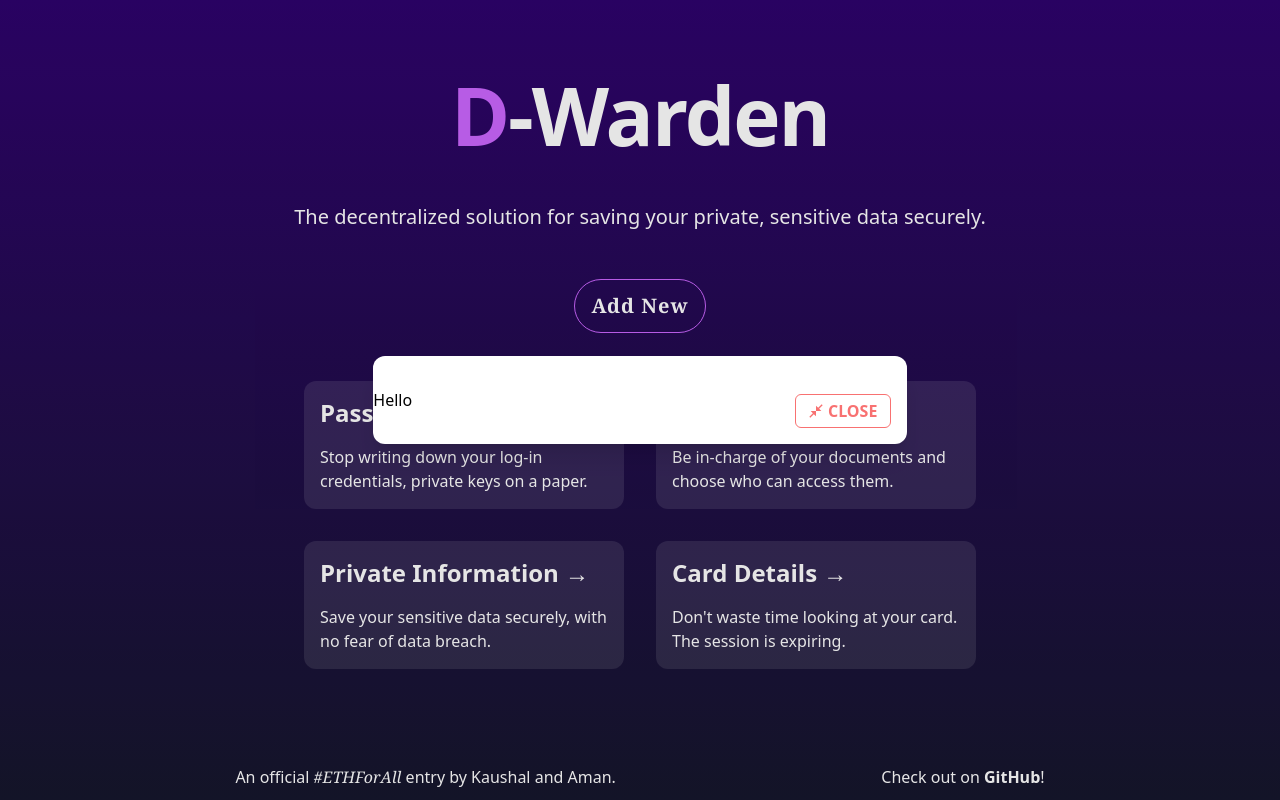
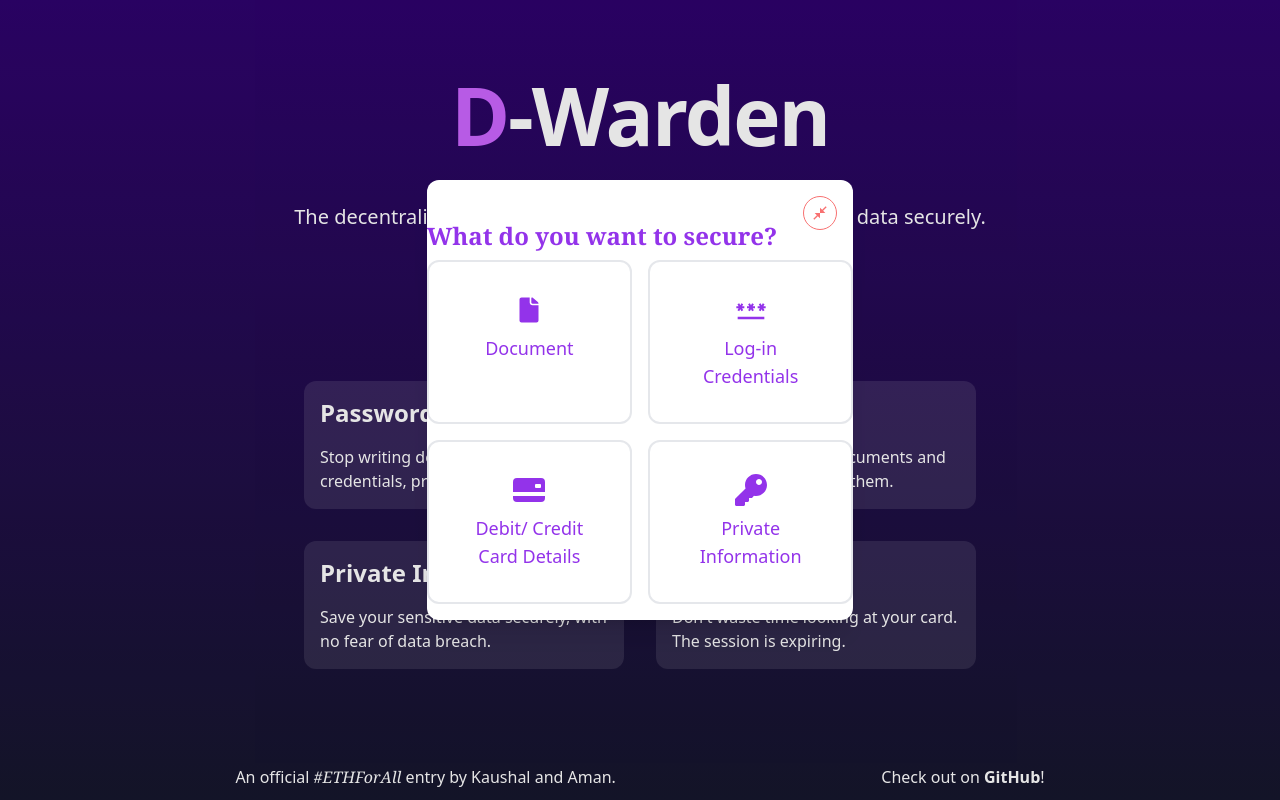
Before and after one commit to joshi-kaushal/d-warden, a Next.js app: page / in a window 1280 px wide. Both pictures are taken after a click on the button "Add New". Built offline with nearby package versions, Linux system fonts and the light colour scheme.

Commit message:
feat: multistep form

```diff
--- a/src/components/modal.tsx
+++ b/src/components/modal.tsx
@@ -28,18 +28,19 @@
       >
         {btnText}
       </button>
+      {/* md:w-8/12 lg:w-5/12   w-10/12*/}
       {isOpen && (
         <dialog
-          className="modal h-max w-10/12 rounded-xl border border-none py-8 shadow-xl md:w-8/12 lg:w-5/12"
+          className="modal h-3/5 w-10/12 rounded-xl border border-none pt-8 shadow-xl md:h-[27.5rem] md:w-4/12 "
           ref={modalRef}
         >
           {children}
 
           <button
             onClick={closeModal}
-            className="absolute bottom-4 right-4 flex w-24 items-center justify-center gap-1 rounded-md border border-red-400 p-1 font-semibold uppercase text-red-400 transition-all duration-500 hover:border-white hover:bg-red-400 hover:text-white"
+            className="absolute top-4 right-4 flex items-center justify-center gap-1 rounded-full border border-red-400 p-2 font-semibold uppercase text-red-400 transition-all duration-500 hover:border-white hover:bg-red-400 hover:text-white"
           >
-            <MdCloseFullscreen /> Close
+            <MdCloseFullscreen />
           </button>
         </dialog>
       )}
--- a/src/components/new/dataSecret.tsx
+++ b/src/components/new/dataSecret.tsx
@@ -1,10 +1,16 @@
 import { FaFileUpload } from "react-icons/fa";
+
+type DataSecretProps = {
+  data: any;
+  updateFields: (data: any) => void;
+};
+
 const RenderDocumentInput = () => {
   return (
     <>
       <label
         htmlFor="fileInput"
-        className="flex h-[324px] w-60 cursor-pointer flex-col items-center justify-center rounded-xl border border-dashed border-gray-300 bg-[#FDFDFD] text-center hover:shadow-xl sm:h-[248px] sm:px-3 md:w-96"
+        className="my-0 mx-auto flex h-[324px] w-full cursor-pointer flex-col items-center justify-center rounded-xl border border-dashed border-gray-300 bg-[#FDFDFD] text-center hover:shadow-xl sm:h-[248px] sm:px-3 md:w-96"
         role="presentation"
         tabIndex={0}
       >
@@ -27,7 +33,7 @@
   );
 };
 
-const RenderCredentials = () => {
+const RenderCredentialsInput = () => {
   return (
     <>
       <div className="relative mt-5">
@@ -154,13 +160,57 @@
   );
 };
 
-export default function DataSecret() {
+const RenderPrivateInfoInput = () => {
   return (
     <>
-      <h2 className="font-serif text-2xl text-white">Enter your data</h2>
-      {/* <RenderCredentials />
-      <RenderDocumentInput /> */}
+      <div className="relative mt-5">
+        <textarea
+          name="privateInfo"
+          id="privateInfo"
+          placeholder="Private Information"
+          className="peer w-96 rounded-md border border-gray-300 px-3 py-3 shadow shadow-gray-100 placeholder:text-transparent focus:border-gray-500 focus:outline-none"
+          autoComplete="off"
+          rows={8}
+        />
+        <label
+          htmlFor="privateInfo"
+          className="pointer-events-none absolute top-0 left-0 ml-3 origin-left -translate-y-1/2 transform px-1 text-sm text-gray-500 transition-all duration-100 ease-in-out peer-placeholder-shown:top-1/2 peer-placeholder-shown:ml-4 peer-placeholder-shown:text-base peer-placeholder-shown:text-gray-400 peer-focus:-top-0 peer-focus:ml-3 peer-focus:text-sm peer-focus:text-gray-800"
+        >
+          Private Information
+        </label>
+      </div>
+    </>
+  );
+};
+
+const RenderOnScreen = (type: string) => {
+  switch (type) {
+    case "document":
+      return <RenderDocumentInput />;
+    case "credentials":
+      return <RenderCredentialsInput />;
+    case "card":
+      return <RenderCardInput />;
+    case "privateInfo":
+      return <RenderPrivateInfoInput />;
+    default:
+      return;
+  }
+};
+
+export default function DataSecret({ data, updateFields }: DataSecretProps) {
+  // dataType, data, updateFn
+  return (
+    <>
+      <h2 className="my-2 font-serif text-2xl font-semibold text-purple-600">
+        Enter your data
+      </h2>
+
+      {/* <RenderCredentialsInput />
+      <RenderDocumentInput />
       <RenderCardInput />
+      <RenderPrivateInfoInput /> */}
+      {RenderOnScreen(data.dataType)}
     </>
   );
 }
--- a/src/components/new/dataType.tsx
+++ b/src/components/new/dataType.tsx
@@ -5,13 +5,21 @@
 import { ReactElement } from "react";
 
 type dataTypeButtons = {
+  id: string;
   text: string;
   icon: ReactElement;
-};
+}[];
 
-const BUTTONS = [
+enum dataTypes {
+  document = "document",
+  credentials = "credentials",
+  card = "card",
+  privateInfo = "privateInfo",
+}
+
+const BUTTONS: dataTypeButtons = [
   {
-    id: "doc",
+    id: "document",
     text: "Document",
     icon: <IoIosDocument className="h-8 w-8" />,
   },
@@ -31,19 +39,31 @@
     icon: <FaKey className="h-8 w-8" />,
   },
 ];
-export default function DataType() {
+
+type DataTypeProps = {
+  data: any;
+  updateFields: (data: any) => void;
+};
+
+export default function DataType({ data, updateFields }: DataTypeProps) {
+  // dataType && updateFn
   return (
     <>
-      <h2 className="font-serif text-2xl text-white">
+      <h2 className="my-2 font-serif text-2xl font-semibold text-purple-600">
         What do you want to secure?
       </h2>
 
-      <div className="grid-col-1 grid gap-4 md:grid-cols-2">
+      <div className="grid-col-1 mb-1 grid gap-4 md:grid-cols-2">
         {BUTTONS.map((button) => {
           return (
-            <button className="flex flex-col items-center gap-2 rounded-xl border p-8 text-white transition-all duration-300 hover:bg-purple-400">
-              <span>{button.icon}</span>
-              <span className="text-lg font-medium">{button.text}</span>
+            <button
+              onClick={(e) => updateFields({ dataType: button.id })}
+              className="flex flex-col items-center gap-2 rounded-xl border-2 p-8 text-white transition-all duration-300 hover:border-purple-600 hover:bg-purple-200 hover:shadow-purple-600"
+            >
+              <span className="text-purple-600">{button.icon}</span>
+              <span className="text-lg font-medium text-purple-600">
+                {button.text}
+              </span>
             </button>
           );
         })}
--- a/src/components/new/wrapper.tsx
+++ b/src/components/new/wrapper.tsx
@@ -1,4 +1,7 @@
-import { ReactNode, useState } from "react";
+import { ReactNode, useState, FormEvent } from "react";
+import { useMultiStepForm } from "../../hooks/useMultistepForm";
+import DataSecret from "./dataSecret";
+import DataType from "./dataType";
 
 type FormWrapperProps = {
   title: string;
@@ -18,10 +21,11 @@
 };
 
 const INITIAL_DATA = {
-  dataType: null,
+  dataType: "document",
   data: {},
 };
-export function FormWrapper({ title, children }: FormWrapperProps) {
+
+export function FormWrapper() {
   const [data, setData] = useState(INITIAL_DATA);
 
   function updateFields(fields: Partial<FormData>) {
@@ -29,23 +33,39 @@
       return { ...prev, ...fields };
     });
   }
-  //   const { steps, currentStepIndex, step, isFirstStep, isLastStep, back, next } =
-  //     // useMultistepForm([
 
-  //     // ]);
+  const { steps, currentStepIndex, step, isFirstStep, isLastStep, back, next } =
+    useMultiStepForm([
+      <DataType data={data} updateFields={updateFields} />,
+      <DataSecret data={data} updateFields={updateFields} />,
+    ]);
 
-  //   function onSubmit(e: FormEvent) {
-  //     e.preventDefault();
-  //     if (!isLastStep) return next();
-  //     alert("Successful Account Creation");
-  //   }
+  function onSubmit(e: FormEvent) {
+    e.preventDefault();
+    if (!isLastStep) return next();
+    alert("Successful Account Creation");
+  }
 
   return (
     <>
-      <h2 className="center m-0 mb-8">{title}</h2>
-      <div className="grid-col grid grid-cols-a400 justify-start gap-y-4 gap-x-2">
-        {children}
-      </div>
+      <form onSubmit={onSubmit}>
+        {step}
+        {!isFirstStep && (
+          <button
+            type="button"
+            onClick={back}
+            className="mr-2 mt-4 rounded-xl border border-purple-400 px-4 py-1 font-semibold text-purple-600 transition-all duration-300 hover:bg-purple-400 hover:text-white"
+          >
+            Back
+          </button>
+        )}
+        <button
+          type="submit"
+          className="mr-2 mt-4 rounded-xl border border-purple-600 bg-purple-600 px-4 py-1 font-semibold text-white transition-all  duration-300 hover:bg-white hover:text-purple-600"
+        >
+          {isLastStep ? "Finish" : "Next"}
+        </button>
+      </form>
     </>
   );
 }
--- a/src/hooks/useMultistepForm.ts
+++ b/src/hooks/useMultistepForm.ts
@@ -1,6 +1,6 @@
 import { ReactElement, useState } from "react";
 
-export function useMultistepForm(steps: ReactElement[]) {
+export function useMultiStepForm(steps: ReactElement[]) {
   const [currentStepIndex, setCurrentStepIndex] = useState(0);
 
   function next() {
--- a/src/pages/index.tsx
+++ b/src/pages/index.tsx
@@ -2,6 +2,7 @@
 import Head from "next/head";
 import Link from "next/link";
 import Modal from "../components/modal";
+import { FormWrapper } from "../components/new/wrapper";
 
 const Home: NextPage = () => {
   return (
@@ -21,7 +22,7 @@
           securely.
         </p>
         <Modal btnText="Add New">
-          <h1>Hello</h1>
+          <FormWrapper />
         </Modal>
 
         <div className="grid grid-cols-1 gap-4 sm:grid-cols-2 md:gap-8">
```
